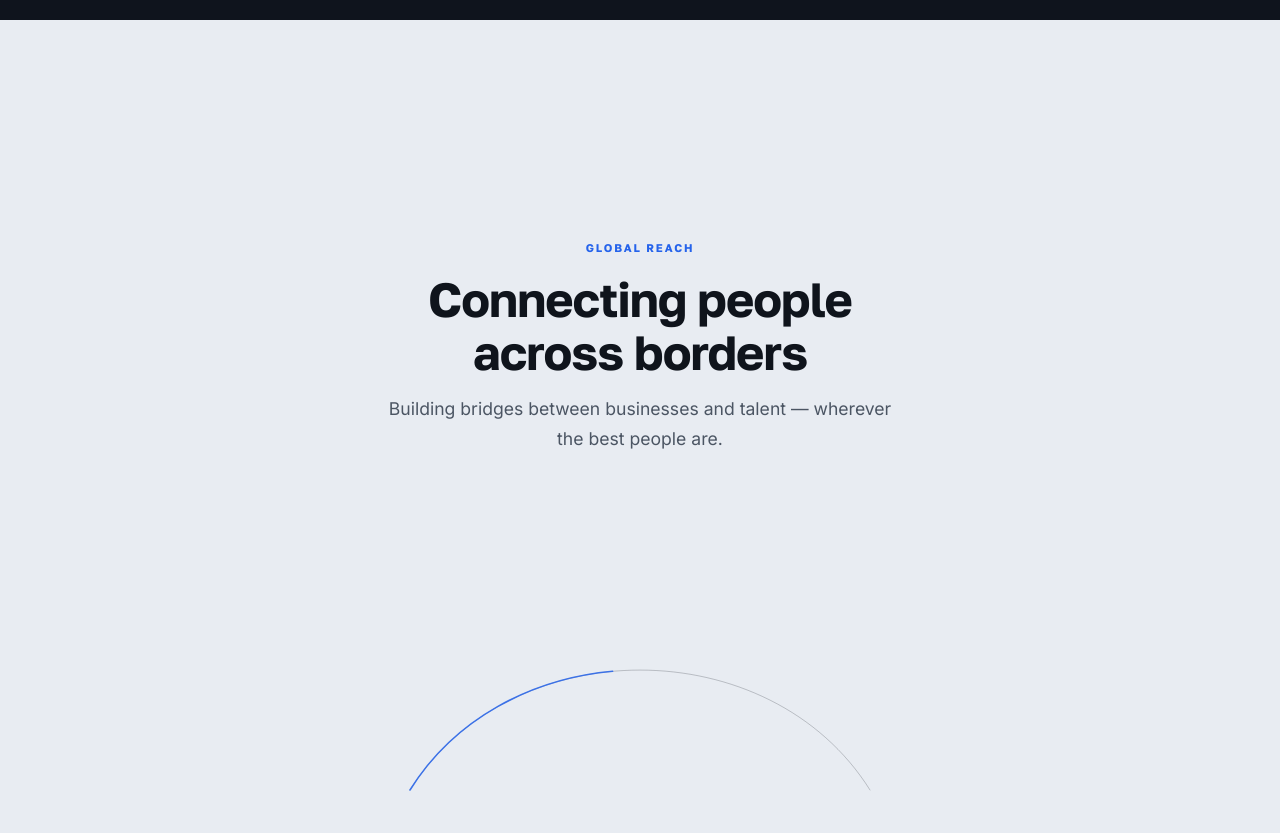
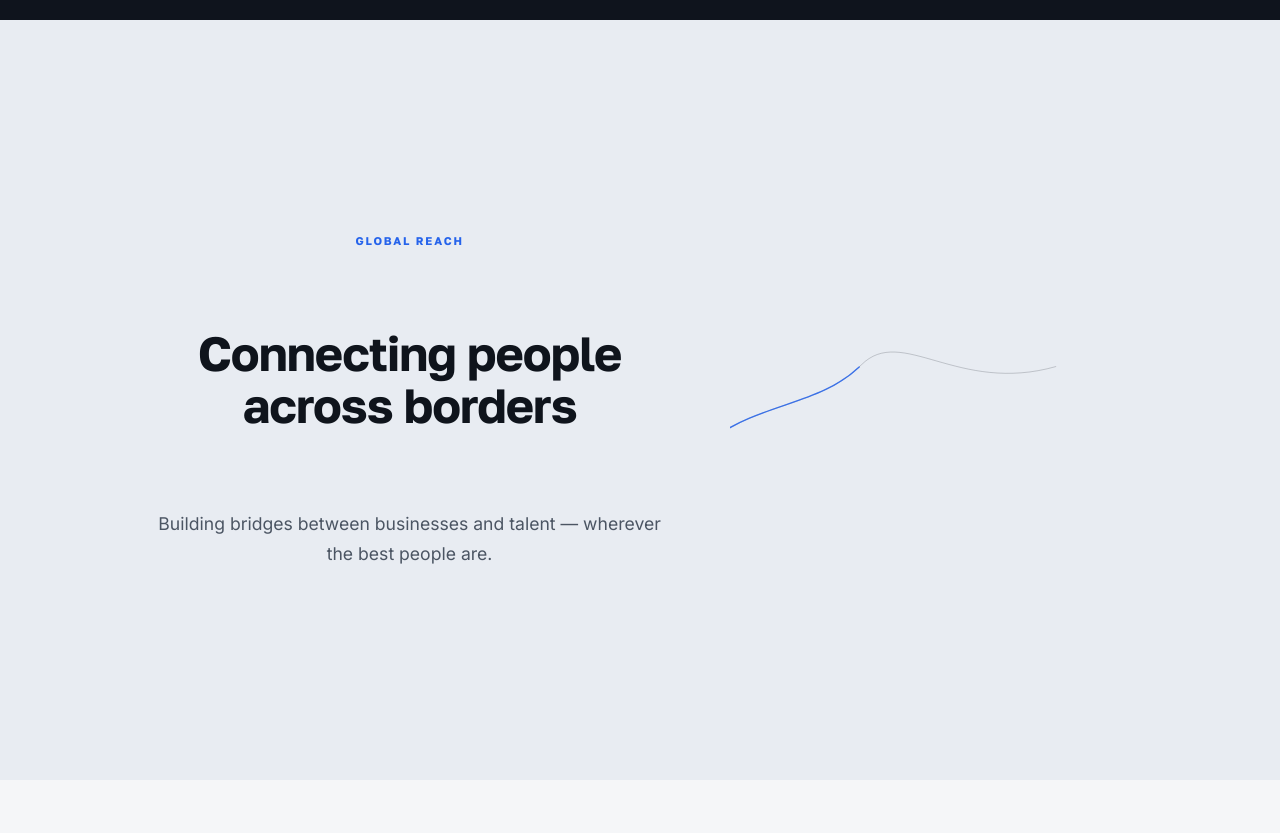
Before and after one commit to gyromth/arsa-website, a website built with Vite: page index.html in a window 1280 px wide. Shown: the part 2160-2993 px from the top of the page. Built offline with nearby package versions, Linux system fonts and the light colour scheme.

Commit message:
fix: refine compact global reach flight animation

```diff
--- a/index.html
+++ b/index.html
@@ -270,19 +270,19 @@
           <span class="connecting__label reveal" data-i18n="connecting.label">Global reach</span>
           <h2 class="connecting__title reveal" data-i18n="connecting.title">Connecting people<br>across borders</h2>
           <p class="connecting__text reveal" data-i18n="connecting.text">Building bridges between businesses and talent — wherever the best people are.</p>
-        </div>
 
-          <!-- Desktop-only decorative flight arc: plane travels along the arc,
-               position bound to the section's scroll progress (no cities) -->
+          <!-- Desktop-only decorative flight: small organic arc next to the text,
+               plane bound to the section's scroll progress (no cities) -->
           <div class="reach-flight" aria-hidden="true">
-            <svg class="reach-flight__svg" viewBox="0 0 520 240" fill="none" xmlns="http://www.w3.org/2000/svg">
-              <path class="reach-flight__arc" d="M30 200 C 130 40, 390 40, 490 200"/>
-              <path class="reach-flight__trail" d="M30 200 C 130 40, 390 40, 490 200"/>
+            <svg class="reach-flight__svg" viewBox="0 0 380 220" fill="none" xmlns="http://www.w3.org/2000/svg">
+              <path class="reach-flight__arc" d="M-20 170 C 40 128, 104 132, 150 86 C 196 40, 260 120, 372 88"/>
+              <path class="reach-flight__trail" d="M-20 170 C 40 128, 104 132, 150 86 C 196 40, 260 120, 372 88"/>
               <g class="reach-flight__plane">
-                <path d="M0 -11 L3.2 -5.5 L2.4 -1 L11 -2.8 L4.6 5 L3.4 5.6 L2.8 11 L-2.8 11 L-3.4 5.6 L-4.6 5 L-11 -2.8 L-2.4 -1 L-3.2 -5.5 Z"/>
+                <path transform="scale(1.45)" d="M0 -11 L3.2 -5.5 L2.4 -1 L11 -2.8 L4.6 5 L3.4 5.6 L2.8 11 L-2.8 11 L-3.4 5.6 L-4.6 5 L-11 -2.8 L-2.4 -1 L-3.2 -5.5 Z"/>
               </g>
             </svg>
           </div>
+        </div>
       </section>
 
       <!-- ═══════════════════════════════════════════
--- a/src/styles/main.css
+++ b/src/styles/main.css
@@ -760,14 +760,8 @@ html.html--booting body { visibility: hidden; }
   border-left: 1px solid rgba(245, 246, 248, 0.22);
 }
 
-/* Global Reach desktop visual — decorative scroll-linked flight arc (no globe,
-   no cities). Hidden on mobile, which keeps the original globe untouched. */
-.reach-flight {
-  max-width: clamp(320px, 46vw, 520px);
-  margin: clamp(1.5rem, 1rem + 2vw, 2.5rem) auto 0;
-  color: var(--accent);
-}
-
+/* Global Reach desktop visual — small decorative flight arc beside the text
+   (no globe, no cities). Hidden on mobile, which keeps the original globe. */
 .reach-flight__svg {
   display: block;
   width: 100%;
@@ -789,6 +783,7 @@ html.html--booting body { visibility: hidden; }
 
 .reach-flight__plane {
   color: currentColor;
+  filter: drop-shadow(0 3px 6px rgba(37, 99, 235, 0.35));
 }
 
 @media (max-width: 959px) {
@@ -798,6 +793,42 @@ html.html--booting body { visibility: hidden; }
 @media (min-width: 960px) {
   /* Existing Global Reach globe svg is desktop-hidden: replaced by flight arc */
   .connecting .connecting__visual { display: none; }
+
+  /* Compact two-column composition: text left, small flight right.
+     Section no longer stretches — vertical padding is reduced. */
+  .connecting__inner {
+    display: grid;
+    grid-template-columns: minmax(0, 520px) minmax(300px, 400px);
+    justify-content: center;
+    gap: clamp(1.5rem, 1rem + 3.5vw, 5rem);
+    align-items: center;
+    text-align: left;
+    padding: clamp(3rem, 2.5rem + 2.5vw, 4.5rem) 0;
+  }
+
+  .connecting__label,
+  .connecting__title,
+  .connecting__text { grid-column: 1; }
+
+  .connecting__title {
+    max-width: none;
+    margin-left: 0;
+    margin-right: 0;
+  }
+
+  .connecting__text {
+    max-width: 42ch;
+    margin-left: 0;
+  }
+
+  .reach-flight {
+    grid-column: 2;
+    grid-row: 1 / span 3;
+    align-self: center;
+    width: clamp(280px, 26vw, 400px);
+    color: var(--accent);
+    transform: translateY(-7%);
+  }
 }
 
 /* ── Scroll indicator — cohesive line flowing into arrow ── */
```
